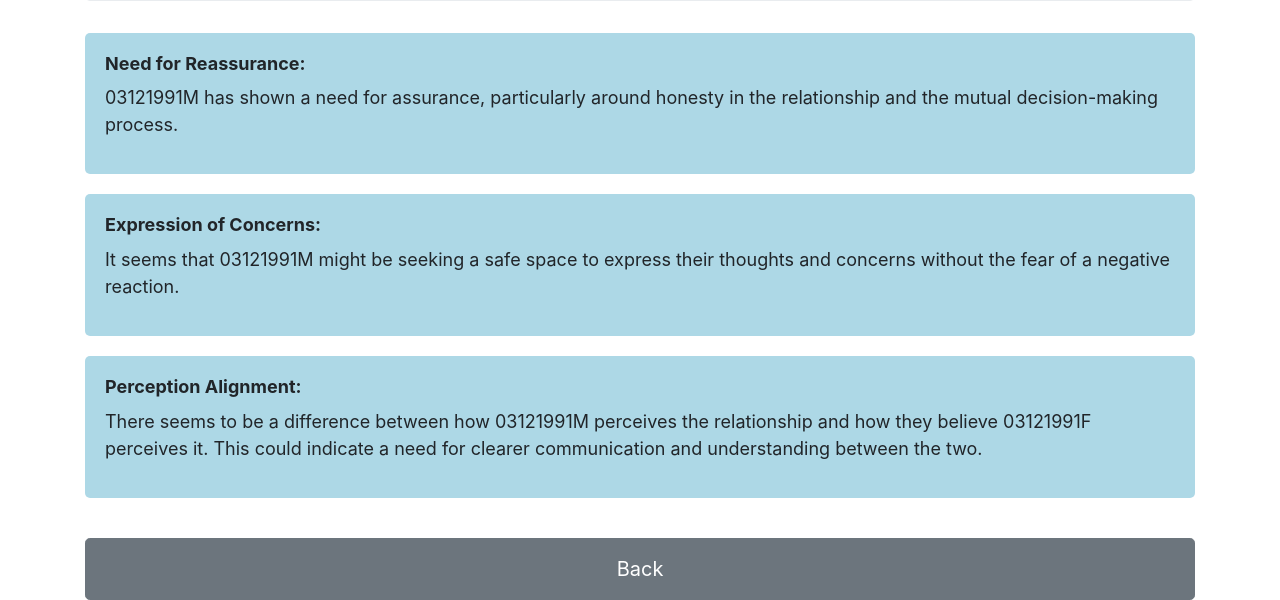
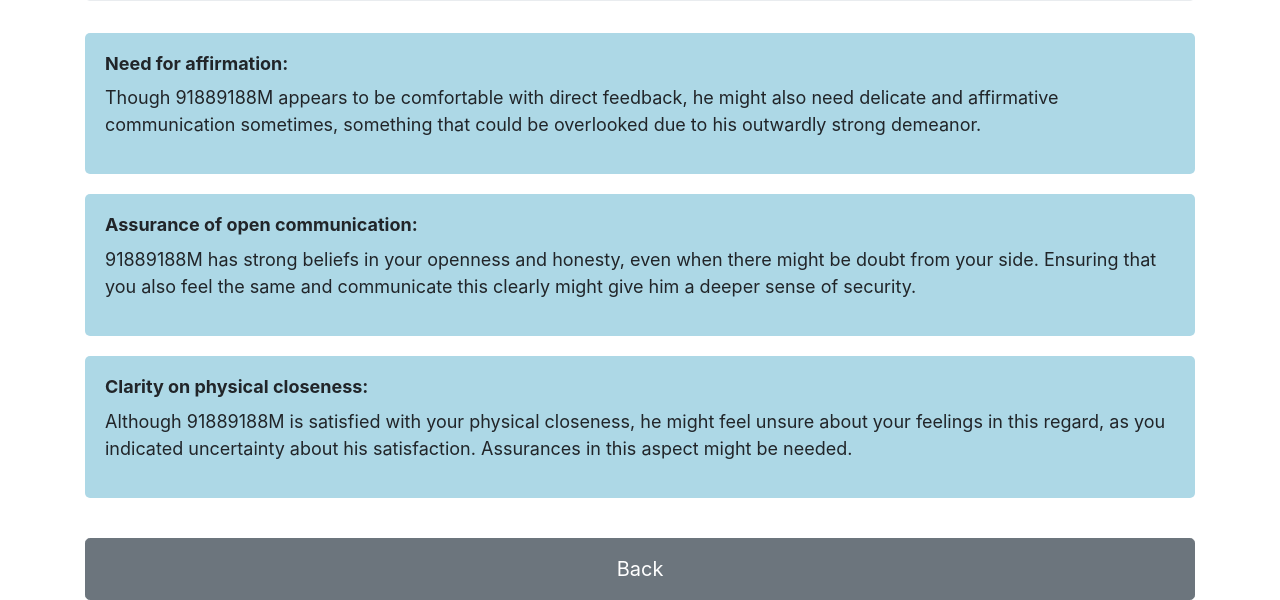
Before and after one commit to LoveGrow1/91889188F, a plain HTML site: page 3.html in a window 1280 px wide. Shown: the part 236-836 px from the top of the page. Drawn offline with nearby package versions, Linux system fonts and the light colour scheme.

Commit message:
Update 3.html

```diff
--- a/3.html
+++ b/3.html
@@ -44,16 +44,16 @@
   <div class="row">
     <div class="col-12">
       <div class="info-box">
-        <h4>Need for Reassurance:</h4>
-        <p>03121991M has shown a need for assurance, particularly around honesty in the relationship and the mutual decision-making process.</p>
+        <h4>Need for affirmation:</h4>
+        <p>Though 91889188M appears to be comfortable with direct feedback, he might also need delicate and affirmative communication sometimes, something that could be overlooked due to his outwardly strong demeanor.</p>
       </div>
       <div class="info-box">
-        <h4>Expression of Concerns:</h4>
-        <p>It seems that 03121991M might be seeking a safe space to express their thoughts and concerns without the fear of a negative reaction.</p>
+        <h4>Assurance of open communication:</h4>
+        <p>91889188M has strong beliefs in your openness and honesty, even when there might be doubt from your side. Ensuring that you also feel the same and communicate this clearly might give him a deeper sense of security.</p>
       </div>
       <div class="info-box">
-        <h4>Perception Alignment:</h4>
-        <p>There seems to be a difference between how 03121991M perceives the relationship and how they believe 03121991F perceives it. This could indicate a need for clearer communication and understanding between the two.</p>
+        <h4>Clarity on physical closeness:</h4>
+        <p>Although 91889188M is satisfied with your physical closeness, he might feel unsure about your feelings in this regard, as you indicated uncertainty about his satisfaction. Assurances in this aspect might be needed.</p>
       </div>
     </div>
   </div>
```
